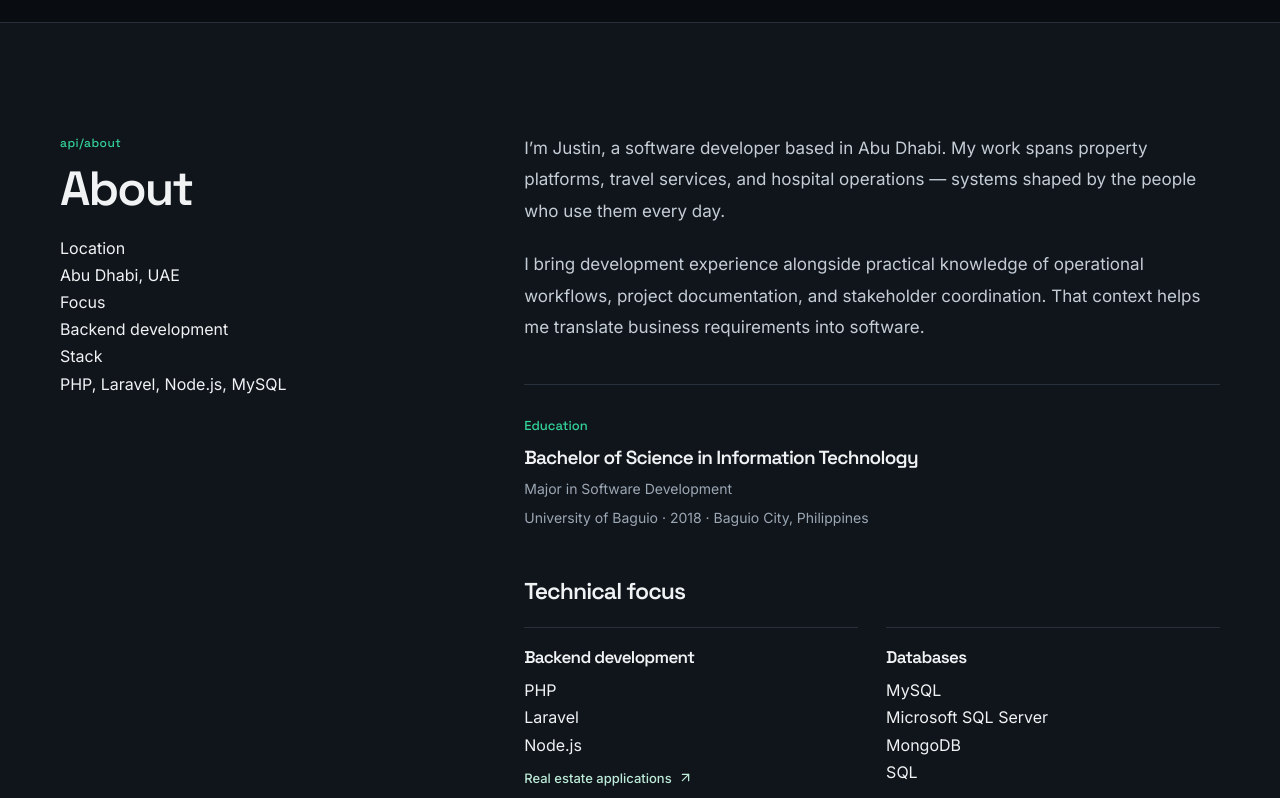
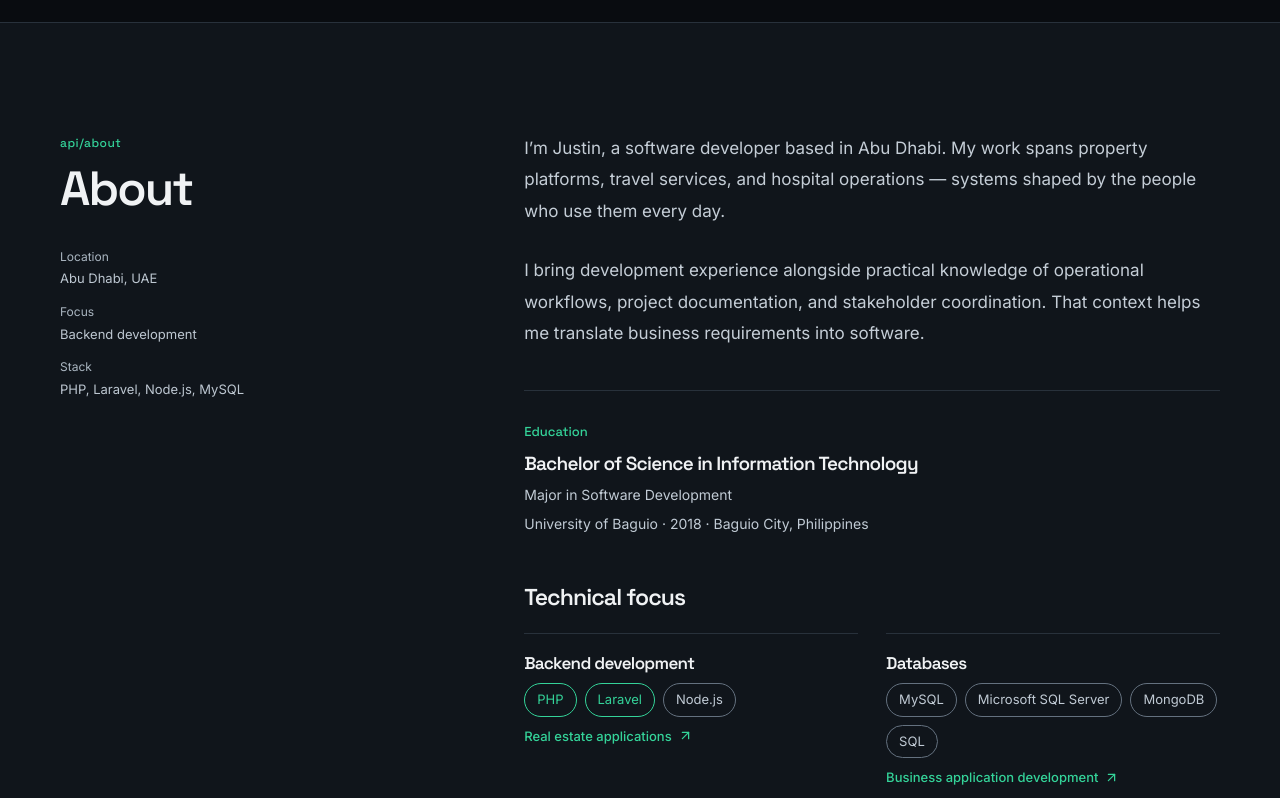
Before and after one commit to justinangeloperez327/backend-portfolio, a Next.js app: page / in a window 1280 px wide. Shown: the part 940-1738 px from the top of the page. Built offline with nearby package versions, Linux system fonts and the light colour scheme.

Commit message:
Style sticky About sidebar, readable details, skill pills and sublinks

```diff
--- a/app/globals.css
+++ b/app/globals.css
@@ -223,16 +223,29 @@ a:hover { color: var(--emerald); }
 .section-index { margin: 0; color: var(--emerald); font-family: var(--font-heading), sans-serif; font-size: 12px; font-weight: 500; letter-spacing: 0.04em; }
 .section-detail { color: var(--emerald) !important; font-family: var(--font-heading), sans-serif; font-size: 13px !important; font-weight: 500; }
 
-.about-copy p { margin: 0 0 22px; color: #c4cdd6; font-size: 17px; line-height: 1.85; }
+.about-section .section-intro { position: sticky; top: 96px; align-self: start; }
+.about-quick-facts { display: grid; gap: 12px; margin: 30px 0 0; color: #bdc7d1; font-size: 13px; line-height: 1.65; }
+.about-quick-facts div { min-width: 0; }
+.about-quick-facts dt { color: #aab6c1; font-size: 12px; }
+.about-quick-facts dd { margin: 2px 0 0; overflow-wrap: break-word; }
+.about-copy p { margin: 0 0 28px; color: #c4cdd6; font-size: 17px; line-height: 1.85; }
+.about-copy p:last-child { margin-bottom: 0; }
 .education { margin-top: 40px; padding-block: 24px 0; border-top: 1px solid var(--border); }
 .education h3 { margin: 10px 0 8px; font-size: 19px; }
-.education > p { margin: 6px 0; color: var(--muted-foreground); font-size: 14px; }
+.education > p { margin: 6px 0; color: #c1cbd5; font-size: 14px; }
 .skills-block { margin-top: 48px; }
 .skills-block > h3 { font-size: 23px; margin: 0 0 22px; }
 .capabilities { display: grid; grid-template-columns: repeat(2, minmax(0, 1fr)); gap: 0 28px; }
 .capability { padding: 20px 0 23px; border-top: 1px solid var(--border); }
 .capability h4 { margin: 0 0 10px; font-size: 17px; }
-.capability p { margin: 0; color: var(--muted-foreground); font-size: 14px; line-height: 1.7; }
+.capability:last-child { grid-column: 1 / -1; }
+.skill-tags { display: flex; flex-wrap: wrap; gap: 8px; margin: 0; padding: 0; list-style: none; }
+.skill-tag { padding: 6px 12px; border: 1px solid #64717f; border-radius: 999px; color: #c0cad4; font-family: var(--font-body), "Segoe UI", sans-serif; font-size: 13px; line-height: 1.5; }
+.skill-tag-primary { color: var(--emerald); border-color: var(--emerald); }
+.about-content .text-link { color: var(--emerald); }
+.about-content .text-link:hover, .about-content .text-link:focus-visible { color: var(--emerald); text-decoration: underline; text-underline-offset: 4px; }
+.about-content .text-link svg { transition: transform 180ms ease; }
+.about-content .text-link:hover svg, .about-content .text-link:focus-visible svg { transform: translate(2px, -2px); }
 .text-link { display: inline-flex; align-items: center; gap: 6px; min-height: 38px; color: #bcebd7; font-size: 13px; font-weight: 500; }
 .text-link:hover { color: var(--emerald); }
 
@@ -293,6 +306,7 @@ a:hover { color: var(--emerald); }
   .hero-showcase { max-width: 700px; }
   .section { padding-block: 80px; }
   .section-split { grid-template-columns: 1fr; gap: 32px; }
+  .about-section .section-intro { position: static; }
   .section-intro > p:last-child:not(.section-index) { max-width: 600px; }
 }
 @media (max-width: 600px) {
```
